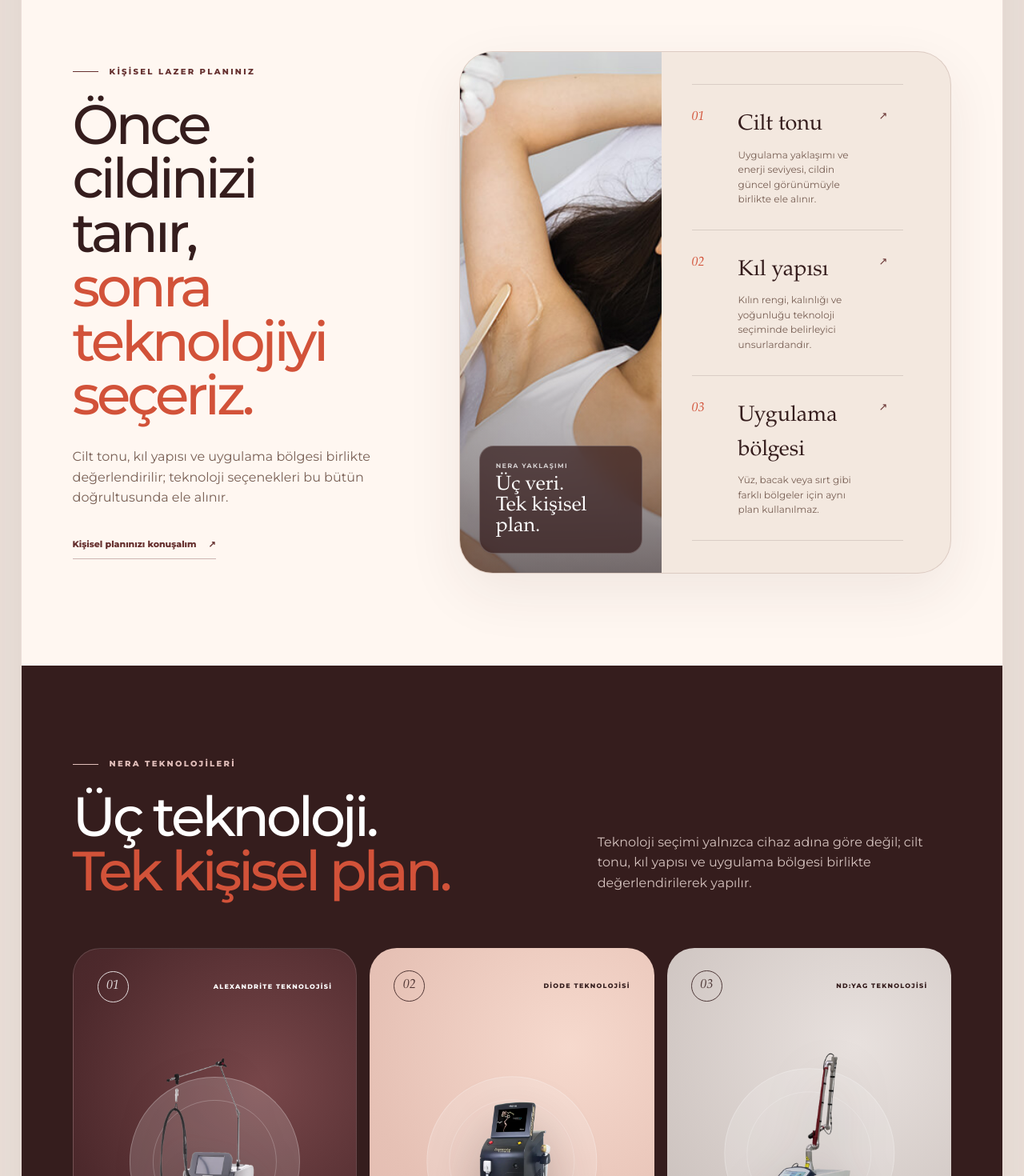
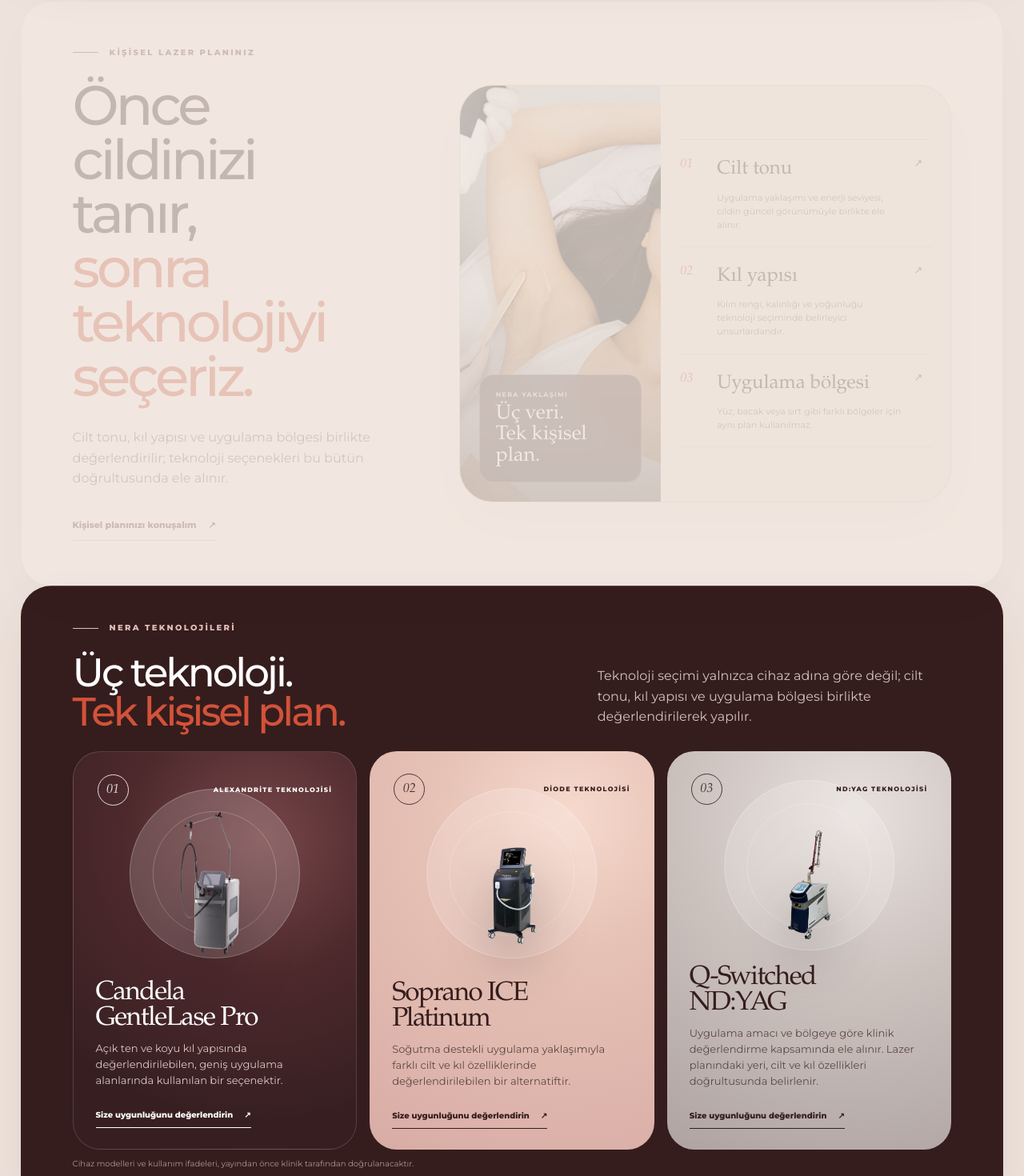
Before and after one commit to SelcukOzcan/nera-lp, a Next.js app: page / in a window 1280 px wide. Shown: the part 1100-2570 px from the top of the page at 80% size. Built offline with nearby package versions, Linux system fonts and the light colour scheme.

Commit message:
refactor: separate landing sections into viewport cards

```diff
--- a/app/globals.css
+++ b/app/globals.css
@@ -130,7 +130,7 @@ a:hover .arrow, button:hover .arrow { transform: translate(3px, -3px); }
 }
 .eyebrow > span { width: 32px; height: 1px; background: currentColor; }
 .eyebrow.light { color: #e1beba; }
-.section { padding: clamp(90px, 9vw, 138px) clamp(22px, 5vw, 82px); }
+.section { padding: clamp(72px, 7vw, 104px) clamp(22px, 5vw, 82px); }
 .section h2 {
   margin-bottom: 0;
   color: var(--wine-dark);
@@ -173,11 +173,14 @@ a:hover .arrow, button:hover .arrow { transform: translate(3px, -3px); }
 .content-shell {
   width: min(calc(100% - clamp(28px, 4vw, 68px)), 1520px);
   margin: clamp(22px, 3.2vw, 48px) auto clamp(34px, 5vw, 76px);
+  display: grid;
+  gap: clamp(18px, 2vw, 30px);
+}
+.content-shell > section {
   overflow: hidden;
-  background: var(--paper);
   border: 1px solid rgba(102, 49, 48, 0.13);
-  border-radius: clamp(28px, 3vw, 46px);
-  box-shadow: 0 30px 90px rgba(53, 29, 29, 0.1);
+  border-radius: clamp(28px, 3vw, 42px);
+  box-shadow: 0 24px 70px rgba(53, 29, 29, 0.08);
 }
 
 /* Hero slider */
@@ -298,6 +301,7 @@ a:hover .arrow, button:hover .arrow { transform: translate(3px, -3px); }
   border: 1px solid var(--line);
   border-radius: 18px;
   box-shadow: 0 14px 34px rgba(53, 29, 29, 0.035);
+  transition: transform 0.25s ease, border-color 0.25s ease, background 0.25s ease, box-shadow 0.25s ease;
 }
 .decision-rail article > span {
   width: 34px;
@@ -312,14 +316,19 @@ a:hover .arrow, button:hover .arrow { transform: translate(3px, -3px); }
   font-weight: 800;
   letter-spacing: 0.06em;
   line-height: 1;
+  transition: color 0.25s ease, background 0.25s ease, border-color 0.25s ease, transform 0.25s ease;
 }
 .decision-rail article > div { min-width: 0; }
 .decision-rail strong { min-height: 42px; display: flex; align-items: flex-start; margin: 0 0 7px; color: var(--wine-dark); font-size: 13px; font-weight: 700; letter-spacing: -0.02em; line-height: 1.35; }
 .decision-rail p { max-width: 28ch; margin: 0; color: var(--muted); font-size: 10px; line-height: 1.55; }
-.decision-rail > a { position: relative; min-height: 150px; display: flex; flex-direction: column; justify-content: center; align-items: flex-start; gap: 7px; padding: 28px clamp(24px, 3vw, 46px); color: #fff; background: var(--wine); border-radius: 18px; font-family: var(--serif); font-size: 21px; line-height: 1.18; box-shadow: 0 16px 34px rgba(53, 29, 29, 0.12); transition: background 0.25s ease, transform 0.25s ease; }
-.decision-rail > a:hover { background: var(--wine-dark); transform: translateY(-2px); }
+.decision-rail > a { position: relative; min-height: 150px; display: flex; flex-direction: column; justify-content: center; align-items: flex-start; gap: 7px; padding: 28px clamp(24px, 3vw, 46px); color: #fff; background: var(--wine); border-radius: 18px; font-family: var(--serif); font-size: 21px; line-height: 1.18; box-shadow: 0 16px 34px rgba(53, 29, 29, 0.12); transition: background 0.25s ease, transform 0.25s ease, box-shadow 0.25s ease; }
+.decision-rail > a:hover { background: var(--wine-dark); box-shadow: 0 24px 48px rgba(53, 29, 29, 0.22); transform: translateY(-5px); }
 .decision-rail > a small { font-family: var(--sans); font-size: 8px; font-weight: 800; letter-spacing: 0.16em; text-transform: uppercase; opacity: 0.7; }
 .decision-rail > a .arrow { position: absolute; right: 24px; bottom: 23px; }
+@media (hover: hover) {
+  .decision-rail article:hover { background: #fff; border-color: rgba(210, 82, 57, 0.3); box-shadow: 0 22px 44px rgba(53, 29, 29, 0.1); transform: translateY(-5px); }
+  .decision-rail article:hover > span { color: #fff; background: var(--rose); border-color: var(--rose); transform: scale(1.06); }
+}
 @keyframes slideProgress { from { transform: scaleX(0); } to { transform: scaleX(1); } }
 
 /* Assessment */
@@ -333,7 +342,7 @@ a:hover .arrow, button:hover .arrow { transform: translate(3px, -3px); }
 .assessment-copy > p:not(.eyebrow) { max-width: 520px; margin: 30px 0 28px; color: var(--muted); font-size: 16px; }
 .assessment-stage {
   position: relative;
-  min-height: 580px;
+  min-height: 520px;
   display: grid;
   grid-template-columns: minmax(250px, 0.92fr) minmax(340px, 1.08fr);
   overflow: hidden;
@@ -342,7 +351,7 @@ a:hover .arrow, button:hover .arrow { transform: translate(3px, -3px); }
   border-radius: 42px;
   box-shadow: 0 24px 70px rgba(70, 38, 36, 0.08);
 }
-.assessment-image { position: relative; min-height: 580px; overflow: hidden; }
+.assessment-image { position: relative; min-height: 520px; overflow: hidden; }
 .assessment-image img { object-fit: cover; object-position: 62% center; }
 .assessment-image::after { content: ""; position: absolute; inset: 0; background: linear-gradient(180deg, transparent 48%, rgba(35, 20, 20, 0.62)); }
 .assessment-image-note { position: absolute; z-index: 2; right: 24px; bottom: 24px; left: 24px; display: grid; gap: 5px; padding: 18px 20px; color: #fff; background: rgba(53, 29, 29, 0.72); border: 1px solid rgba(255, 255, 255, 0.2); border-radius: 18px; backdrop-filter: blur(14px); }
@@ -373,7 +382,7 @@ a:hover .arrow, button:hover .arrow { transform: translate(3px, -3px); }
 .technology-stage { display: grid; grid-template-columns: repeat(3, minmax(0, 1fr)); gap: 16px; }
 .device-panel {
   position: relative;
-  min-height: 720px;
+  min-height: 600px;
   display: grid;
   grid-template-rows: 1fr auto;
   overflow: hidden;
@@ -385,7 +394,7 @@ a:hover .arrow, button:hover .arrow { transform: translate(3px, -3px); }
 .device-meta { position: absolute; z-index: 4; top: 28px; right: 30px; left: 30px; display: flex; justify-content: space-between; align-items: center; }
 .device-meta span { display: grid; place-items: center; width: 39px; height: 39px; border: 1px solid currentColor; border-radius: 50%; font-family: var(--serif); font-style: italic; opacity: 0.85; }
 .device-meta small { font-size: 8px; font-weight: 800; letter-spacing: 0.16em; text-transform: uppercase; }
-.device-visual { position: relative; min-height: 405px; margin-top: 55px; }
+.device-visual { position: relative; min-height: 330px; margin-top: 48px; }
 .device-visual img { z-index: 2; object-fit: contain; padding: 24px 55px 0; filter: drop-shadow(0 32px 32px rgba(33, 20, 20, 0.28)); transition: transform 0.5s cubic-bezier(0.2, 0.75, 0.2, 1); }
 .device-panel:hover .device-visual img { transform: translateY(-8px) scale(1.025); }
 .device-panel-light .device-visual img { padding: 55px 66px 0; }
@@ -431,8 +440,8 @@ a:hover .arrow, button:hover .arrow { transform: translate(3px, -3px); }
 .process-path p { max-width: 250px; margin: 0; color: var(--muted); font-size: 13px; line-height: 1.65; }
 
 /* Nera */
-.why { display: grid; grid-template-columns: minmax(0, 1.18fr) minmax(410px, 0.82fr); align-items: center; min-height: 770px; padding: 24px clamp(22px, 4vw, 64px); background: var(--paper-2); }
-.why-media { position: relative; min-height: 690px; overflow: hidden; border-radius: 38px 140px 38px 38px; }
+.why { display: grid; grid-template-columns: minmax(0, 1.18fr) minmax(410px, 0.82fr); align-items: center; min-height: 690px; padding: 24px clamp(22px, 4vw, 64px); background: var(--paper-2); }
+.why-media { position: relative; min-height: 610px; overflow: hidden; border-radius: 38px 140px 38px 38px; }
 .why-media video { position: absolute; inset: 0; width: 100%; height: 100%; object-fit: cover; object-position: center; transition: transform 0.7s ease; }
 .why:hover .why-media video { transform: scale(1.025); }
 .why-media::after { content: ""; position: absolute; inset: 0; background: linear-gradient(180deg, transparent 55%, rgba(38, 23, 23, 0.48)); }
@@ -576,6 +585,32 @@ html:has(.analysis-dialog[open]) { overflow: hidden; }
   @keyframes sectionReveal { from { opacity: 0.22; transform: translateY(26px); } to { opacity: 1; transform: translateY(0); } }
 }
 
+@media (min-width: 1181px) {
+  .content-shell > .section { min-height: min(820px, calc(100svh - 106px)); }
+  .assessment { padding-top: 56px; padding-bottom: 56px; }
+  .assessment-stage { grid-template-columns: 0.82fr 1.18fr; }
+  .assessment-rail { padding: 24px; }
+  .assessment-rail article { grid-template-columns: 32px 1fr 22px; gap: 14px; padding: 18px 0; }
+  .assessment-rail h3 { font-size: 24px; }
+  .assessment-rail p { font-size: 11px; }
+  .technology { padding-top: 44px; padding-bottom: 44px; }
+  .technology-heading { margin-bottom: 24px; }
+  .technology-heading h2 { font-size: clamp(46px, 3.9vw, 60px); }
+  .device-panel { min-height: 430px; }
+  .device-visual { min-height: 210px; margin-top: 38px; }
+  .device-copy { padding: 20px 28px 26px; }
+  .device-copy h3 { margin-bottom: 10px; font-size: clamp(31px, 2.6vw, 41px); }
+  .device-copy p { margin-bottom: 18px; line-height: 1.55; }
+  .verification-note { margin-top: 10px; }
+  .process-path article { min-height: 200px; }
+  .why { min-height: 0; }
+  .why-panel { margin-left: -64px; padding: 44px; }
+  .why-panel h2 { font-size: clamp(43px, 4vw, 58px); }
+  .why-panel > p:not(.eyebrow) { margin: 20px 0 22px; }
+  .why-panel ul { margin-bottom: 24px; }
+  .why-panel li { padding: 12px 0; }
+}
+
 @media (max-width: 1180px) {
   .site-header { grid-template-columns: 180px 1fr auto; }
   .header-phone { display: none; }
@@ -607,6 +642,7 @@ html:has(.analysis-dialog[open]) { overflow: hidden; }
   .mobile-menu nav a { padding: 10px; font-size: 12px; font-weight: 700; }
   .mobile-menu nav a:last-child { margin-top: 6px; color: #fff; background: var(--wine); border-radius: 9px; }
   .section { padding: 88px 22px; }
+  .content-shell { gap: 18px; }
 
   .hero-slider { min-height: 960px; }
   .hero-slide { grid-template-columns: 1fr; grid-template-rows: max-content 500px auto; }
@@ -649,7 +685,8 @@ html:has(.analysis-dialog[open]) { overflow: hidden; }
   .eyebrow { margin-bottom: 18px; font-size: 8px; }
   .section { padding: 74px 18px; }
   .section h2 { font-size: clamp(42px, 12.6vw, 56px); }
-  .content-shell { width: calc(100% - 16px); margin: 8px auto 24px; border-radius: 24px; }
+  .content-shell { width: calc(100% - 16px); gap: 12px; margin: 8px auto 24px; }
+  .content-shell > section { border-radius: 24px; }
 
   .hero-slider { min-height: 940px; }
   .hero-slide { grid-template-rows: max-content 365px auto; }
```
